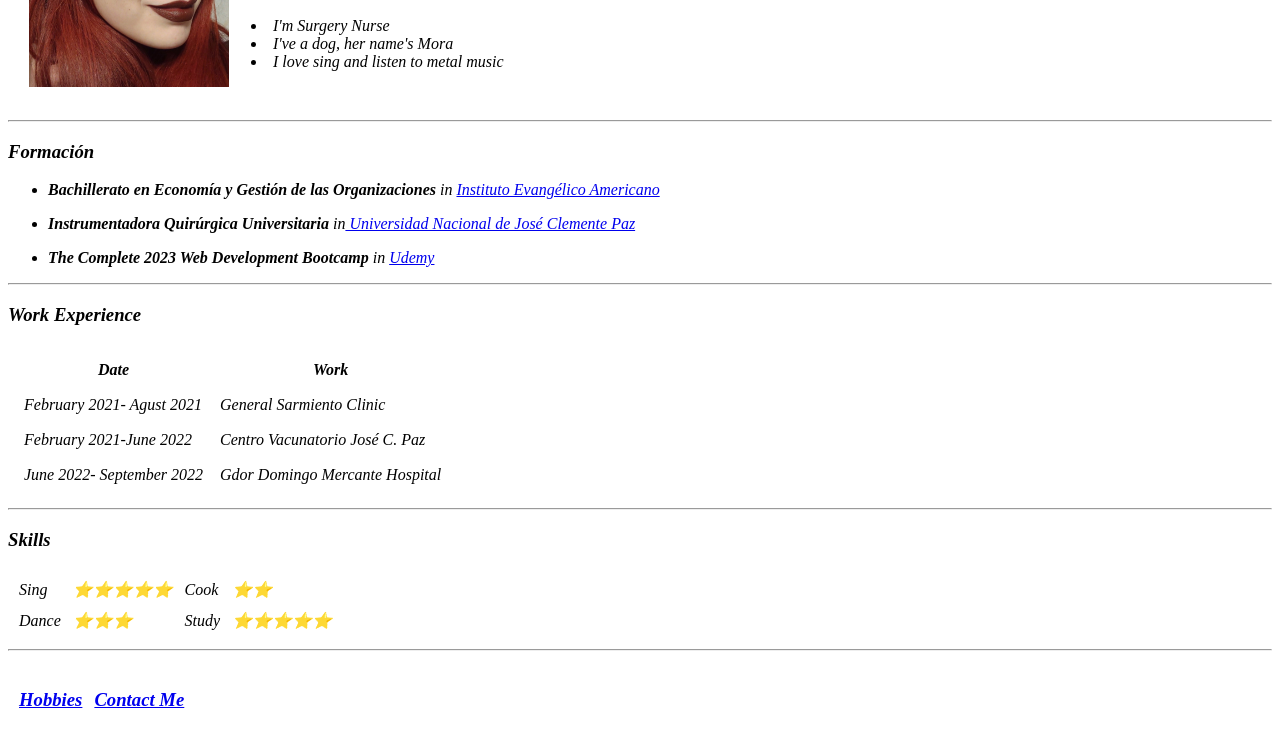
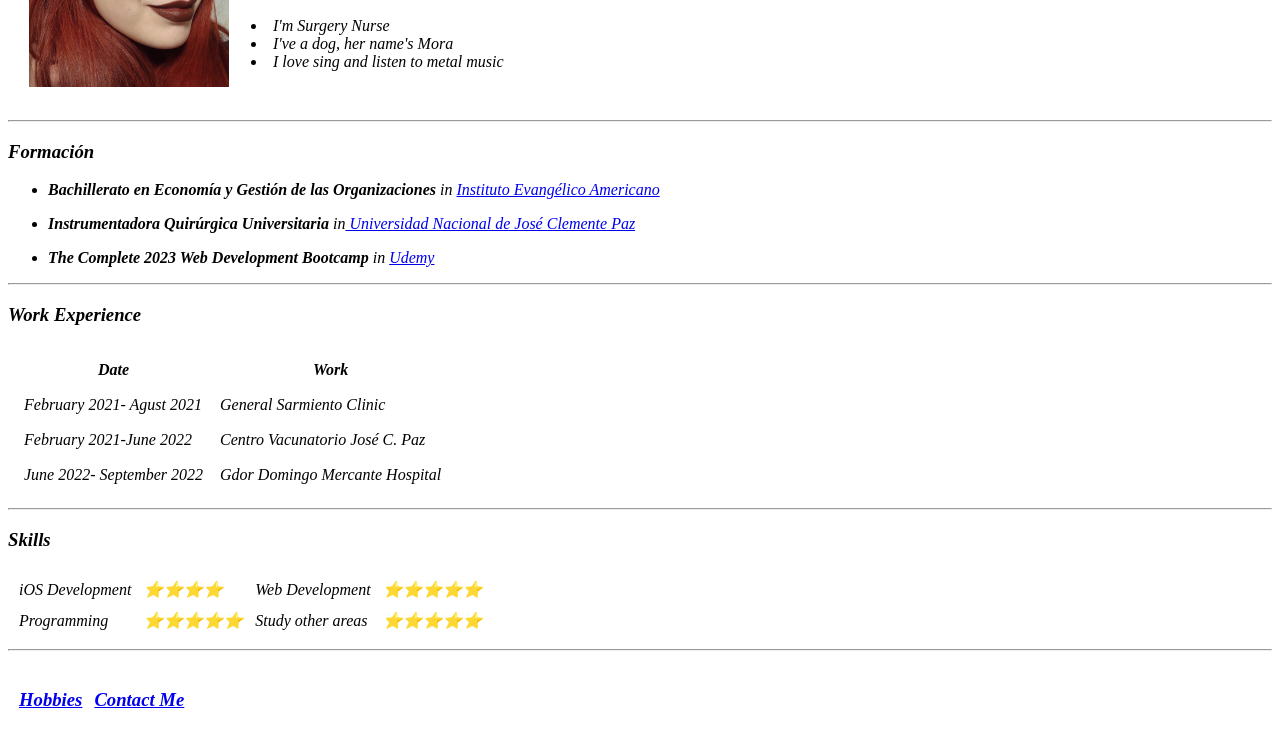
Before and after one commit to Maychula/cv, a plain HTML site: page index.html in a window 1280 px wide. Shown: the part 142-886 px from the top of the page. Drawn offline with Linux system fonts and the light colour scheme.

Commit message:
Update index.html

```diff
--- a/index.html
+++ b/index.html
@@ -64,17 +64,17 @@
     <h3><em>Skills</em></h3>
     <table cellspacing="10">
         <tr>
-            <td>Sing</td>
+            <td>iOS Development</td>
+            <td>⭐⭐⭐⭐</td>
+
+            <td>Web Development</td>
+            <td>⭐⭐⭐⭐⭐</td>
+        </tr>
+        <tr>
+            <td>Programming</td>
             <td>⭐⭐⭐⭐⭐</td>
 
-            <td>Cook</td>
-            <td>⭐⭐</td>
-        </tr>
-        <tr>
-            <td>Dance</td>
-            <td>⭐⭐⭐</td>
-
-            <td>Study</td>
+            <td>Study other areas</td>
             <td>⭐⭐⭐⭐⭐</td>
         </tr>
     </table>
```
